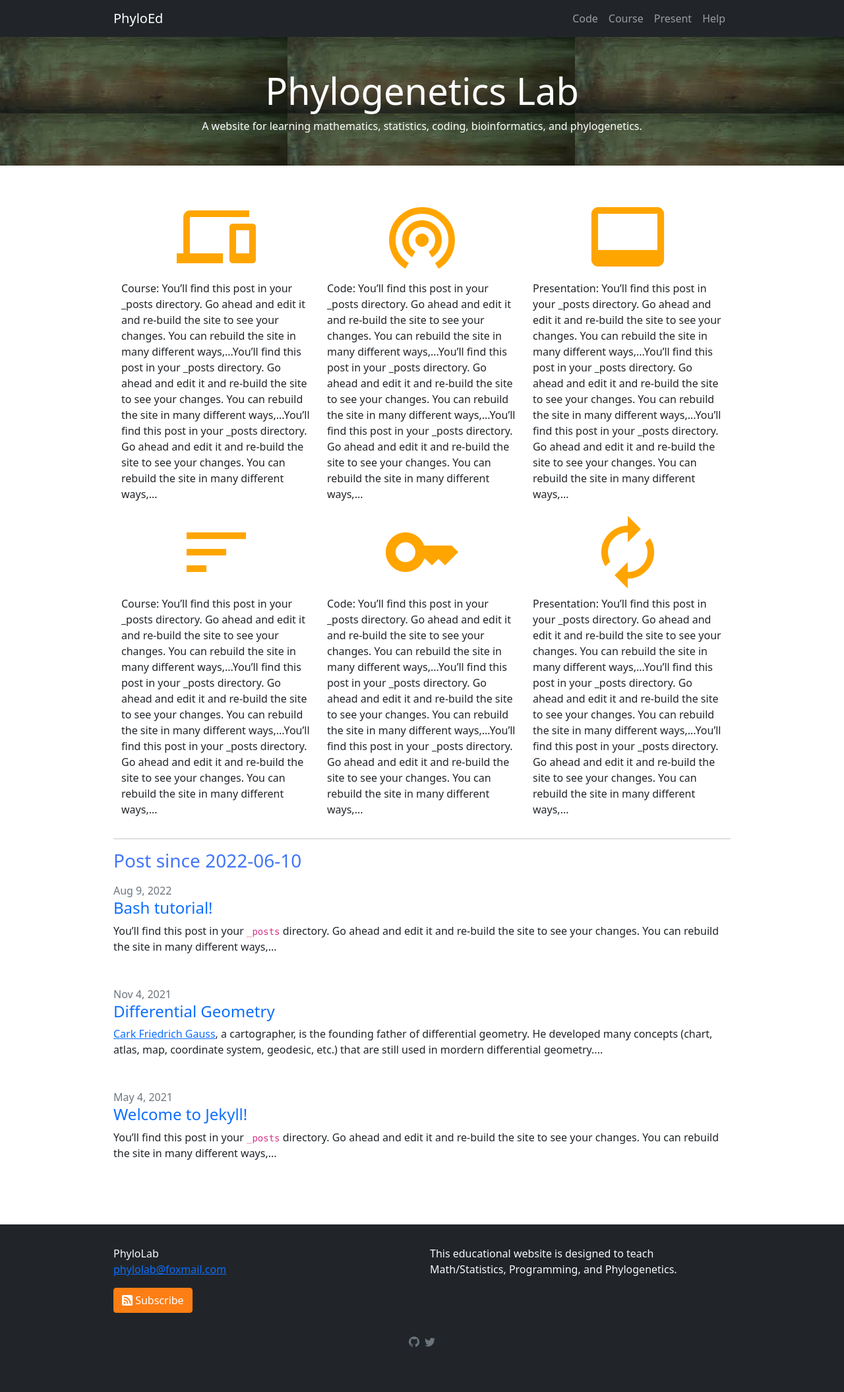
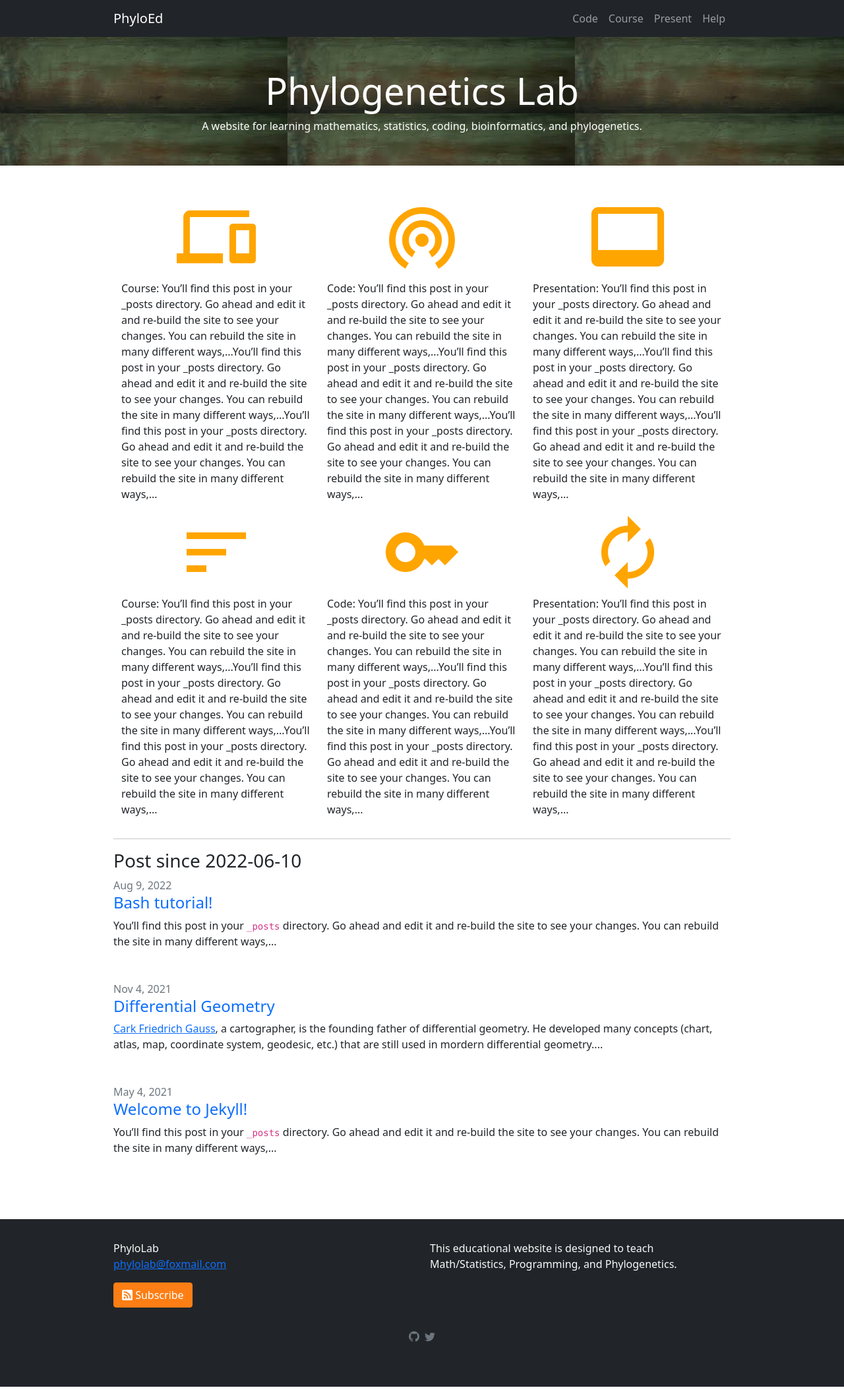
Before and after one commit to lliu1871/PhyEd, a Jekyll site: the page built from index.markdown, in a window 1280 px wide. Shown: the whole page at 66% size. Built offline with Jekyll 4.4.1, drawn with Linux system fonts in a browser that asks for light colours; comment, search, counter and statistics services are not loaded.

Commit message:
Update index.markdown

```diff
--- a/index.markdown
+++ b/index.markdown
@@ -49,8 +49,4 @@
 </div>
 
 <hr>
-<h3 style="color:#4175F7">Post since 2022-06-10</h3>
-<p></p>
-<p></p>
-<p></p>
-<p></p>
+<h3 style="color:#4175F7 margin-botton:3cm">Post since 2022-06-10</h3>
```
